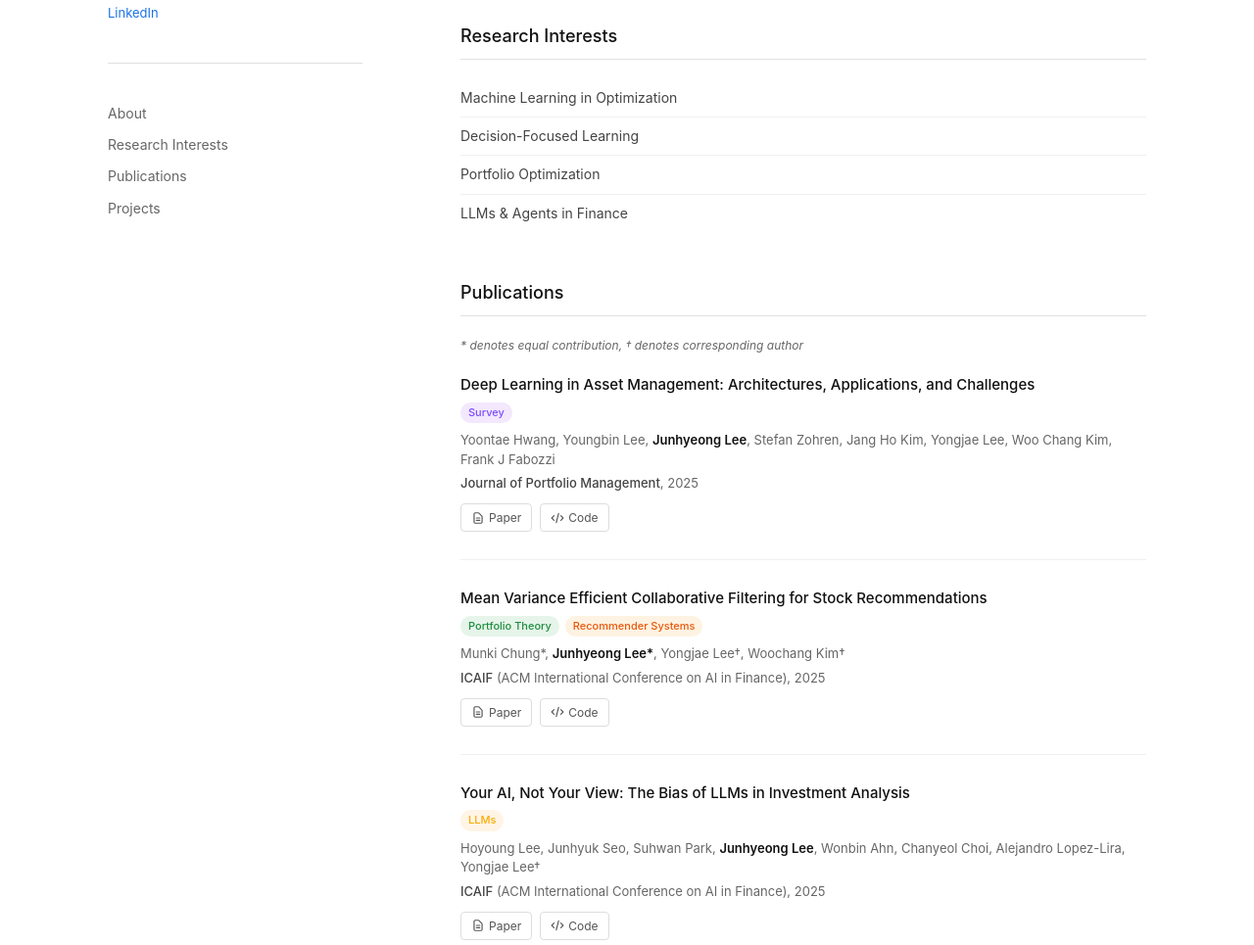
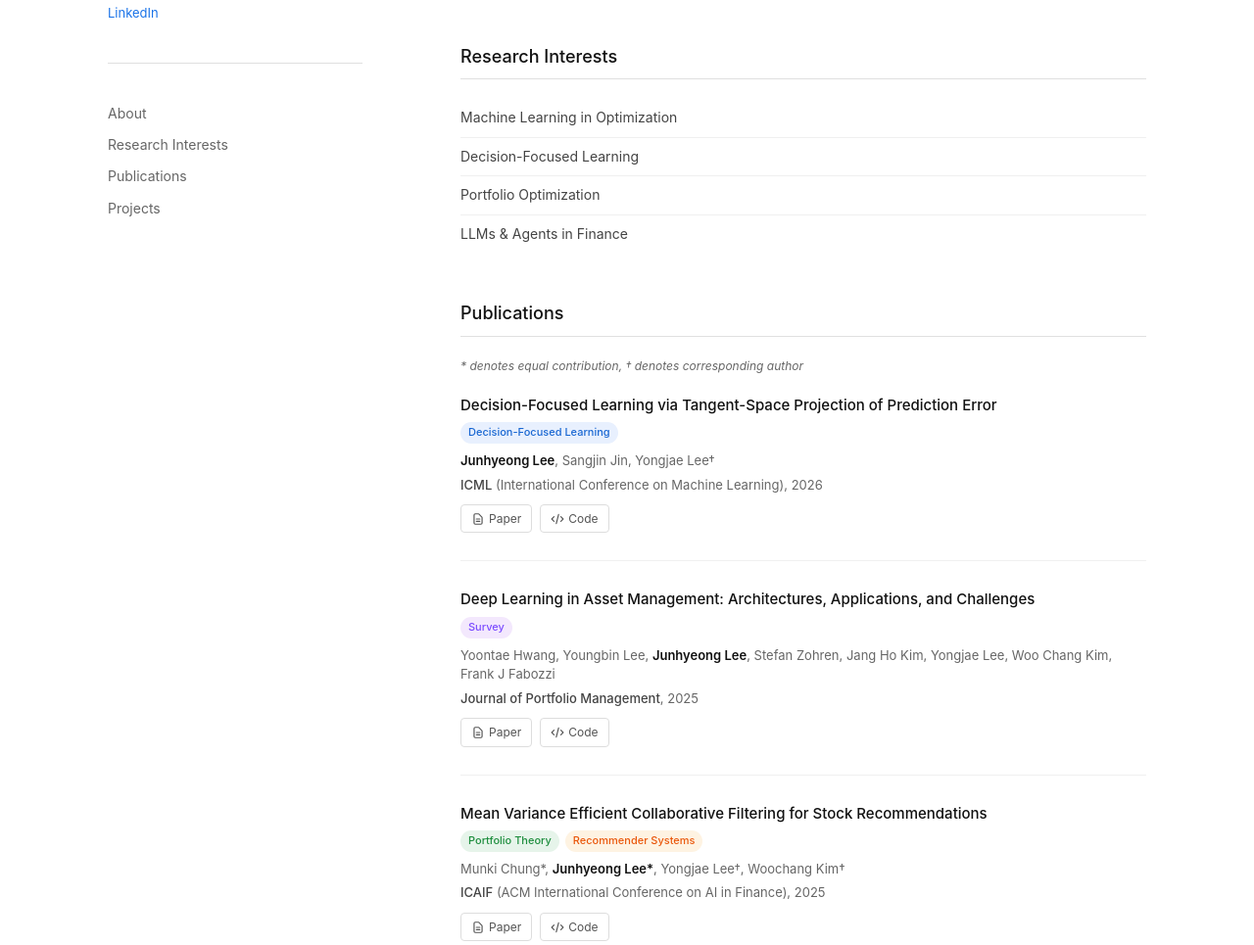
Before and after one commit to FinJun/FinJun.github.io, a plain HTML site: page index.html in a window 1280 px wide. Shown: the part 446-1411 px from the top of the page at 98% size. Drawn offline with Linux system fonts and the light colour scheme.

```diff
--- a/index.html
+++ b/index.html
@@ -440,6 +440,7 @@
                     <span>Recent News!</span>
                 </div>
                 <div>
+                    <strong>2026.</strong> Paper accepted at ICML 2026! 🎉<br>
                     <strong>2025.</strong> Three papers accepted at ICAIF'25! 🎉<br>
                     <strong>2023-2024.</strong> Visiting Graduate Student at University of Toronto (6 months) -
                     Awarded $45,000 fellowship from Ministry of Science and ICT, Korea & MIE Graduate School
@@ -476,6 +477,37 @@
             <section id="publications">
                 <h2>Publications</h2>
                 <div class="publication-note">* denotes equal contribution, † denotes corresponding author</div>
+
+                <!-- ICML 2026 — fill in [TITLE] and [AUTHORS] below -->
+                <div class="publication">
+                    <div class="pub-title">
+                        Decision-Focused Learning via Tangent-Space Projection of Prediction Error
+                    </div>
+                    <div class="pub-tags">
+                        <span class="pub-tag dfl">Decision-Focused Learning</span>
+                    </div>
+                    <div class="pub-authors">
+                        <span class="me">Junhyeong Lee</span>, Sangjin Jin, Yongjae Lee&dagger;
+                    </div>
+                    <div class="pub-venue">
+                        <strong>ICML</strong> (International Conference on Machine Learning), 2026
+                    </div>
+                    <div class="pub-links">
+                        <a href="#" class="pub-link">
+                            <svg fill="none" stroke="currentColor" viewBox="0 0 24 24">
+                                <path stroke-linecap="round" stroke-linejoin="round" stroke-width="2" d="M9 12h6m-6 4h6m2 5H7a2 2 0 01-2-2V5a2 2 0 012-2h5.586a1 1 0 01.707.293l5.414 5.414a1 1 0 01.293.707V19a2 2 0 01-2 2z"/>
+                            </svg>
+                            Paper
+                        </a>
+                        <a href="#" class="pub-link">
+                            <svg fill="none" stroke="currentColor" viewBox="0 0 24 24">
+                                <path stroke-linecap="round" stroke-linejoin="round" stroke-width="2" d="M10 20l4-16m4 4l4 4-4 4M6 16l-4-4 4-4"/>
+                            </svg>
+                            Code
+                        </a>
+                    </div>
+                </div>
+
                 <div class="publication">
                     <div class="pub-title">
                         Deep Learning in Asset Management: Architectures, Applications, and Challenges
```
